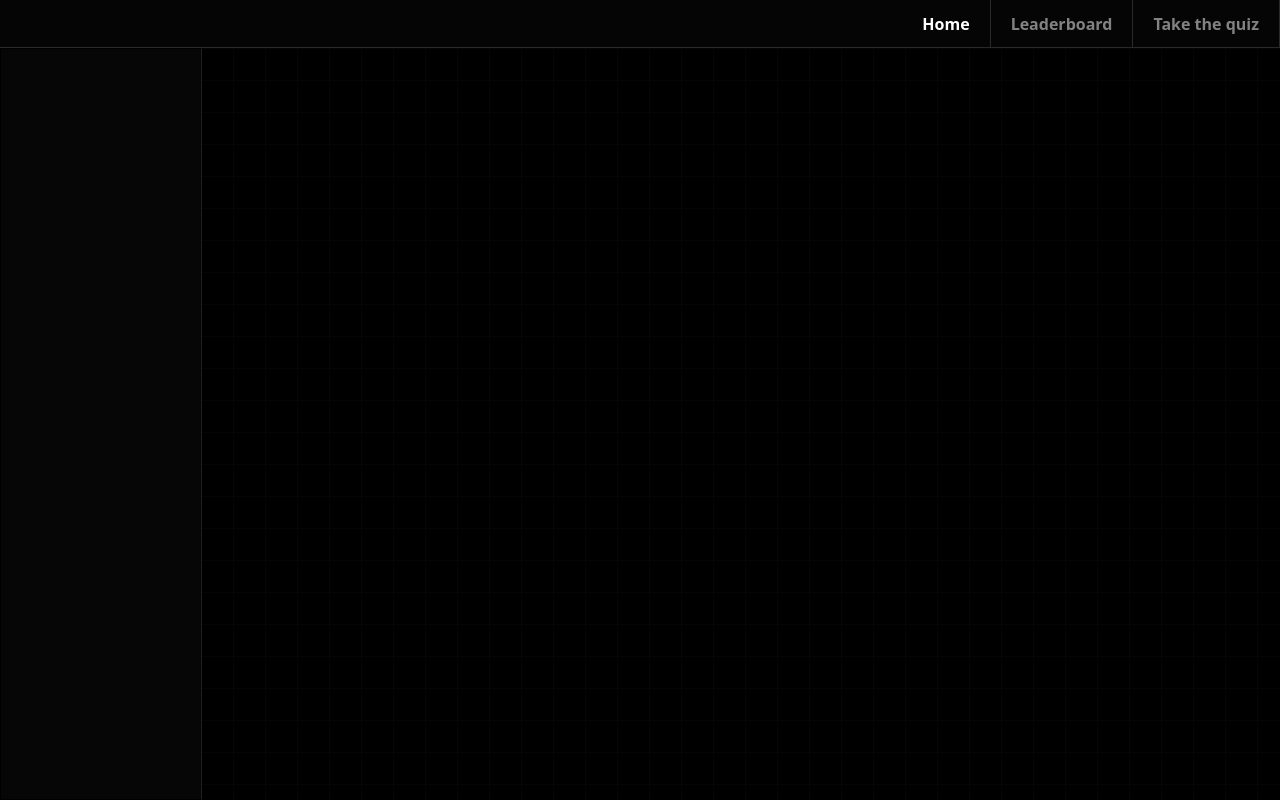
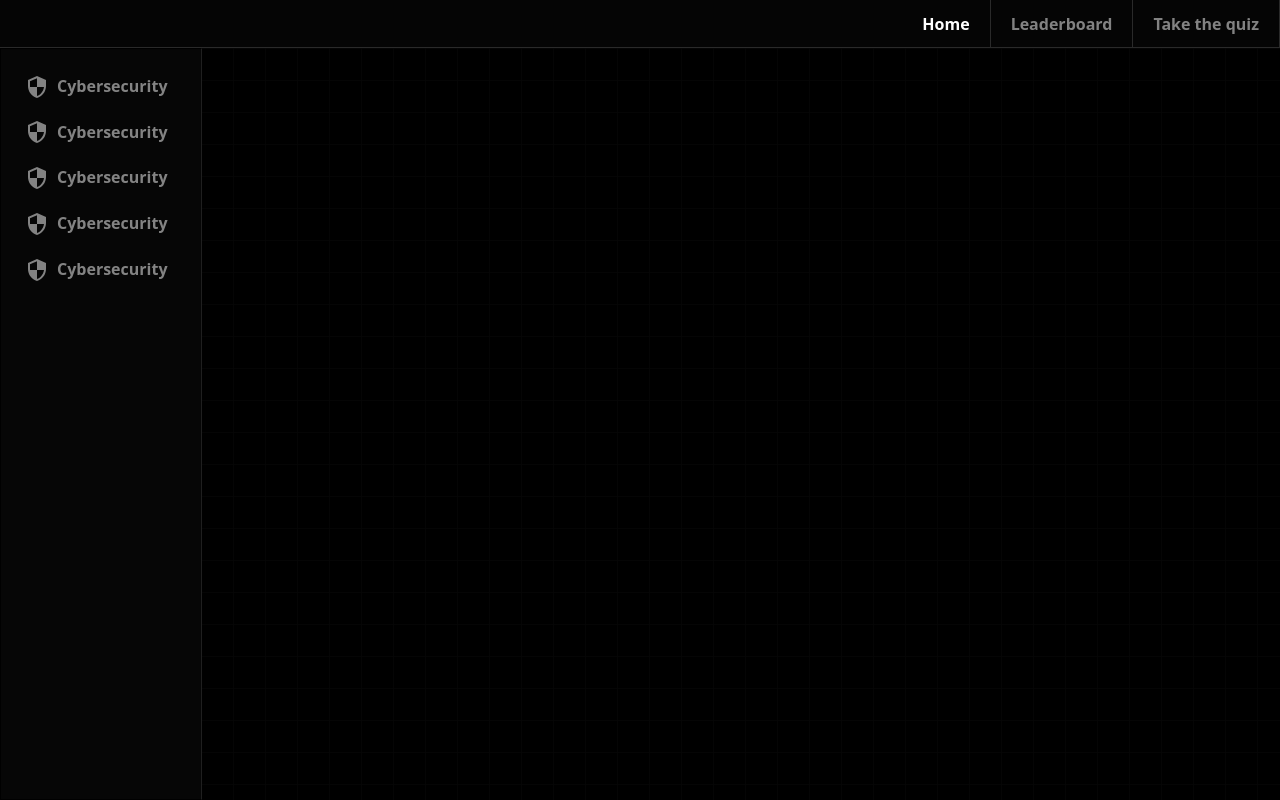
Before and after one commit to gopher93185789/quizzy, a Next.js app: page /quiz in a window 1280 px wide. Built offline with nearby package versions, Linux system fonts and the light colour scheme.

Commit message:
add sidebar button coponent

```diff
--- a/src/components/SideNavbar.tsx
+++ b/src/components/SideNavbar.tsx
@@ -1,7 +1,38 @@
+'use client'
+
+import SecurityIcon from "@mui/icons-material/Security";
+import { ReactNode } from "react";
+
+interface IconButtonProps {
+    title: string
+    icon: ReactNode
+    onClick?: () => void
+}
+
+export function IconButton({title, icon, onClick}:IconButtonProps) {
+  return (
+    <>
+      <div onClick={onClick} className="w-full text-white/50 hover:text-white duration-300 ease-out  flex flex-row hover:cursor-pointer group items-center gap-1">
+        <div className="p-1 h-fit w-fit  rounded-md ">
+          {icon}
+        </div>
+        <p className="font-bold">{title}</p>
+      </div>
+    </>
+  );
+}
+
 export function SideNavbar() {
-    return <>
-        <div className="h-full w-58 border border-r-white/10 p-5 bg-primary">
+  return (
+    <>
+      <div className="h-full w-58 border p-5 border-r-white/10  bg-primary">
+      <div className="w-full h-fit flex flex-col gap-3">
+        {Array(5).fill(0).map((_, k) => (
+            <IconButton key={k} title="Cybersecurity" icon={<SecurityIcon/>} />
+        ))}
+      </div>
 
-        </div>
+      </div>
     </>
+  );
 }
--- a/tsconfig.json
+++ b/tsconfig.json
@@ -21,6 +21,7 @@
     "paths": {
       "@/*": ["./src/*"],
       "@/public*": ["./public/*"],
+      "@/components/*": ["./src/components/*"]
     }
   },
   "include": ["next-env.d.ts", "**/*.ts", "**/*.tsx", ".next/types/**/*.ts"],
```
